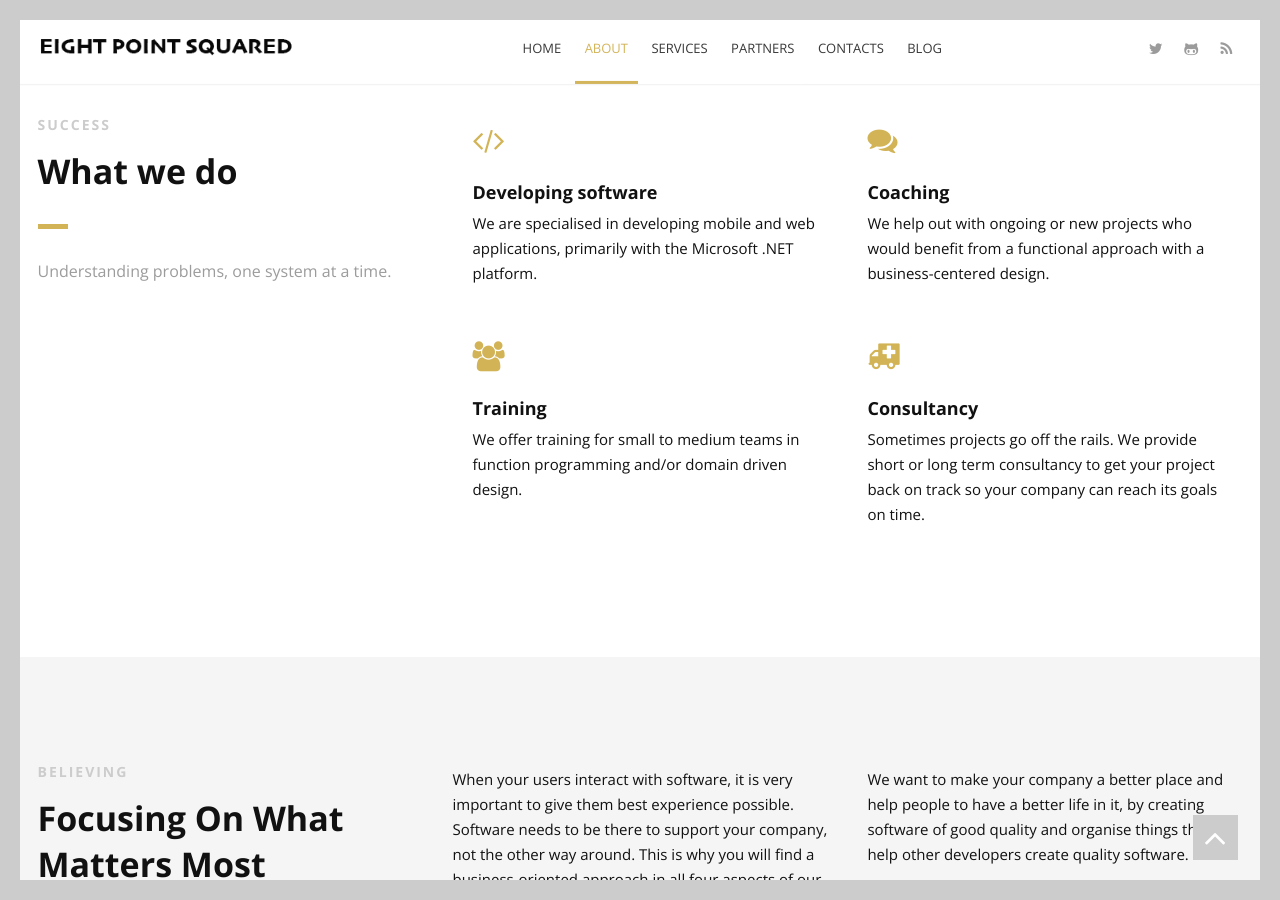
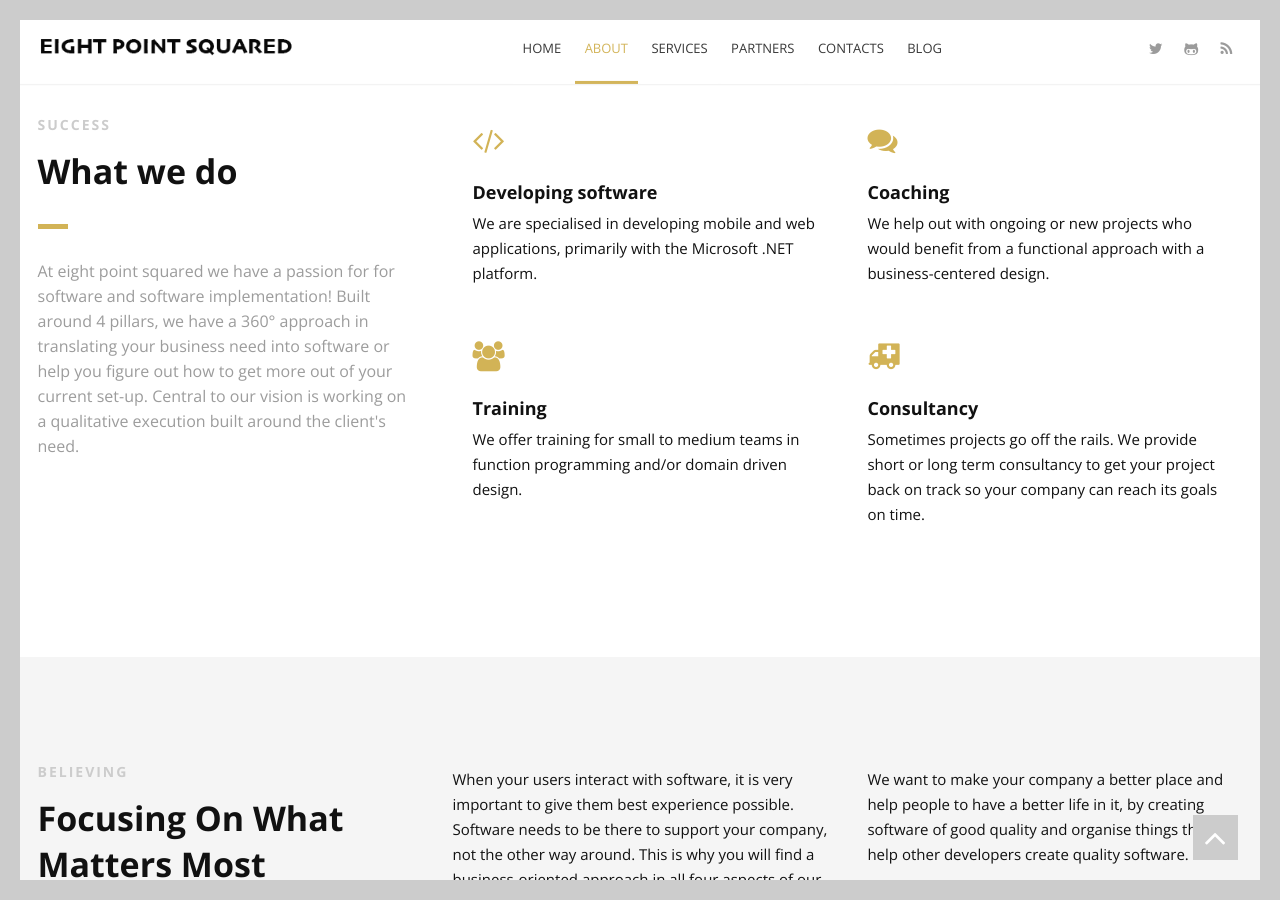
Before and after one commit to eightpointsquared/eightpointsquared.github.io, a Jekyll site: the page built from index.html, in a window 1280 px wide and 900 px high, scrolled down 734 px. Built offline with Jekyll 4.4.1, drawn with Linux system fonts in a browser that asks for light colours; the list of posts is cut into pages by our own code.

Commit message:
add what we do subtitle

```diff
--- a/index.html
+++ b/index.html
@@ -10,7 +10,8 @@
             <div class="section-heading">
                 <h3>SUCCESS</h3>
                 <h2 class="section-title">What we do</h2>
-                <p class="section-subtitle">Understanding problems, one system at a time.</p>
+                <p class="section-subtitle">At eight point squared we have a passion for for software and software implementation! Built around 4 pillars, we have a 360° approach in translating your business need into software or help you figure out how to get more out of your current set-up.
+                        Central to our vision is working on a qualitative execution built around the client's need. </p>
             </div>
         </div>
         <div class="col-2-3">
@@ -104,6 +105,7 @@
                 developers to communicate better with the business, both on a linguistic and
                 technical level.
             </p>
+            <p></p>
         </div>
         <!--End Content Right Side-->
         <div class="col-3">
@@ -119,6 +121,7 @@
                 If you think that your company could benefit from working together with
                 us, please contact us for a free consultation at info@eightpointsquared.com
             </p>
+            <p></p>
             <a href="#pricing" class="button">GET IN TOUCH</a>
         </div>
     </div>
```
